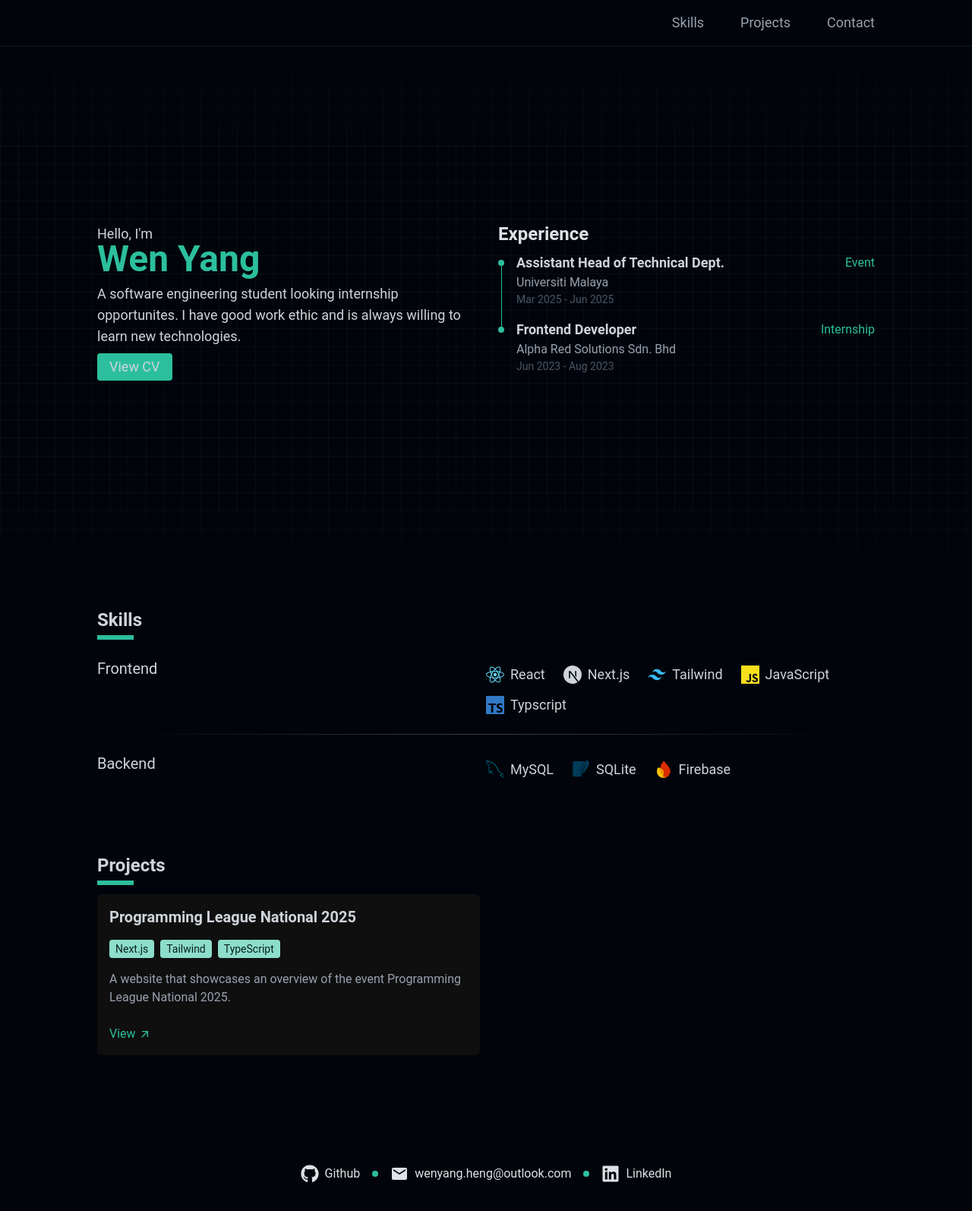
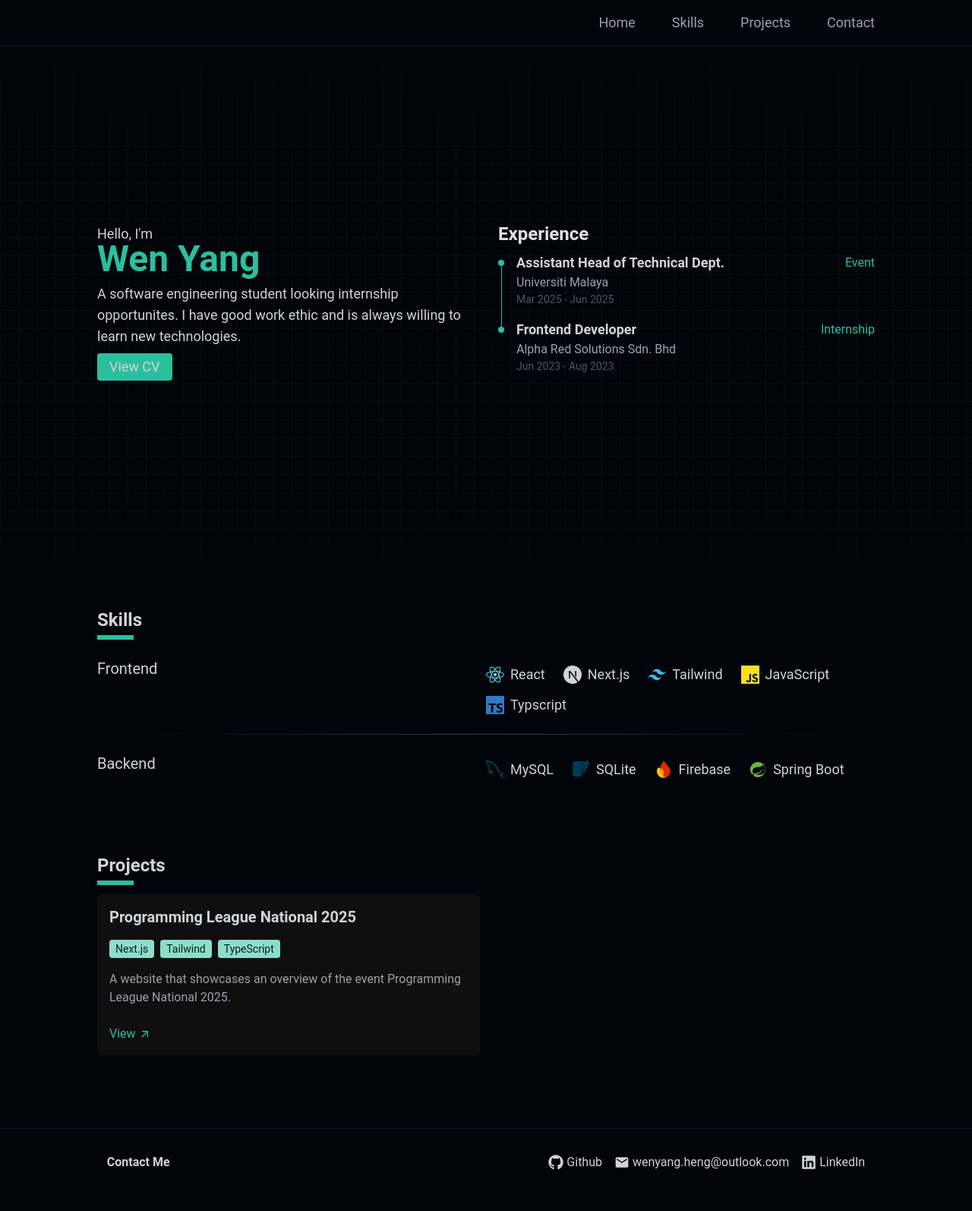
Before and after one commit to WenYang-Heng/portfolio, a React (Vite) app: page / in a window 1280 px wide. Shown: the top 1594 px of the page at 76% size. Built offline with nearby package versions, Linux system fonts and the light colour scheme.

Commit message:
added scroll navigation

```diff
--- a/src/App.jsx
+++ b/src/App.jsx
@@ -1,4 +1,4 @@
-import { useState } from 'react'
+import { useEffect, useRef, useState } from 'react'
 import reactLogo from './assets/react.svg'
 import viteLogo from '/vite.svg'
 import './App.css'
@@ -12,9 +12,37 @@ import Navbar from './components/Navbar'
 
 
 function App() {
+  const [activeSection, setActiveSection] = useState("");
+  const sectionRefs = useRef([]);
+  sectionRefs.current = [];
+
+  const addRefs = (el) => {
+    if(el && !sectionRefs.current.includes(el)) {
+      sectionRefs.current.push(el);
+    }
+  }
+
+  useEffect(() => {
+    const observer = new IntersectionObserver((entries => {
+      entries.forEach((entry) => {
+        if (entry.isIntersecting) {
+          setActiveSection(entry.target.id);
+        }
+      })
+    }), { threshold: 0.5 });
+
+    sectionRefs.current.forEach((section) => observer.observe(section));
+
+    return () => {
+      sectionRefs.current.forEach((section) => {
+        observer.unobserve(section);
+      })
+    }
+
+  })
   return (
     <>
-      <Navbar />
+      <Navbar activeSection={activeSection} />
       <div id='main-container' className='mx-4 md:w-[80%] md:m-auto text-gray max-w-5xl text-lg'>
         {/* Background */}
         <div
@@ -23,7 +51,7 @@ function App() {
           [mask-image:linear-gradient(to_bottom,transparent_0%,#01050B_25%,#01050B_80%,transparent_100%)]"
         ></div>
         {/* Main Banner */}
-        <section id='banner' className='py-52 grid md:grid-cols-2 gap-8 items-center h-screen animate-fadeinup'>
+        <section ref={addRefs} id='home' className='py-52 grid md:grid-cols-2 gap-8 items-center h-screen animate-fadeinup'>
           <div>
             <p className='leading-none text-gray-light'>Hello, I'm</p>
             <h1 className='text-5xl font-bold text-primary'>Wen Yang</h1>
@@ -35,14 +63,12 @@ function App() {
 
         {/* About Me */}
         <div className='flex flex-col gap-24'>
-          {/* <section id='about'>
-            <Header title={"About Me"}/>
-            <p>I’m Heng Wen Yang, a second year software engineering student from Universiti Malaya. I have good work ethic and is always willing to learn new technologies. </p>
-          </section> */}
           {/* Skills */}
-          <Skills />
+          <section ref={addRefs} id='skills'>
+            <Skills />
+          </section>
           {/* Projects */}
-          <section id='projects'>
+          <section ref={addRefs} id='projects'>
             <Header title={"Projects"}/>
             <Projects />
           </section>
--- a/src/components/Footer/index.jsx
+++ b/src/components/Footer/index.jsx
@@ -22,20 +22,23 @@ const socials = [
 
 function Footer() {
     return(
-        <footer className="mx-4 mt-24 text-center text-lg text-gray">
-            <div className="w-full h-[0.5px] bg-gradient-to-r from-transparent from-5% via-gray-700 to-transparent to-95%"></div>
-            <div className="flex flex-col md:flex-row justify-center items-center gap-2 md:gap-4 py-12">
+        <footer id="contact" className="px-4 mt-24 text-center text-base text-gray-light border-t-1 border-gray-900">
+            {/* <div className="w-full h-[0.5px] bg-gradient-to-r from-transparent from-5% via-gray-700 to-transparent to-95%"></div> */}
+            <div className="sm:flex justify-between items-center md:mx-auto md:w-[80%] max-w-5xl">
+                <p className="mt-4 sm:mt-0 font-bold">Contact Me</p>
+                <div className="flex flex-col sm:flex-row justify-center items-center gap-2 sm:gap-4 py-4 sm:py-8">
                     {socials.map((social, idx) => (
                         <>
-                        <div key={social.title} className={`flex items-center gap-2`}>
-                            <IconContext.Provider value={{ size: "24px" }}>
+                            <div key={social.title} className={`flex items-center gap-1`}>
+                                <IconContext.Provider value={{ size: "20px" }}>
                                     <span>{social.icon}</span>
                                 </IconContext.Provider>
-                            <a href={social.link} target="_blank" className="text-base">{social.title}</a>
+                                <a href={social.link} target="_blank">{social.title}</a>
                             </div>
-                        {(idx != socials.length - 1) && <hr className="rounded-full w-2 h-2 bg-primary border-0"/>}
+                            {/* {(idx != socials.length - 1) && <hr className="rounded-full w-2 h-2 bg-primary border-0"/>} */}
                         </>
                     ))}
+                </div>
             </div>
         </footer>
     );
--- a/src/components/Navbar/index.jsx
+++ b/src/components/Navbar/index.jsx
@@ -5,21 +5,36 @@ import { IconContext } from "react-icons";
 import { useState } from "react";
 const navlinks = [
     {
-        name: "Skills"
+        name: "Home",
+        href: "#home"
     },
     {
-        name: "Projects"
+        name: "Skills",
+        href: "#skills"
     },
     {
-        name: "Contact"
+        name: "Projects",
+        href: "#projects"
+    },
+    {
+        name: "Contact",
+        href: "#contact"
     }
 ]
 
-function Navbar() {
+function Navbar({ activeSection }) {
     const [isNavOpen, setIsNavOpen] = useState(false);
     const toggleNav = () => {
         setIsNavOpen(!isNavOpen);
     }
+
+    const handleNavClick = (href) => {
+        setIsNavOpen(false);
+        const target = document.querySelector(href);
+        if (target) {
+            target.scrollIntoView({ behavior: "smooth" });
+        }
+    };
 
     return(
         <nav className="text-gray-light fixed z-20 w-full bg-main-bg py-8 md:py-4 px-4 md:px-0 border-b-1 border-gray-900">
@@ -32,7 +47,11 @@ function Navbar() {
             <div className={`fixed top-0 right-0 h-full w-full z-10 p-4 bg-[#0F0F10] text-2xl transition-transform duration-250 ${isNavOpen ? "translate-x-0" : "translate-x-full" }`}>
                 <ul className="flex flex-col justify-center items-center h-full gap-12">
                     {navlinks.map(link => (
-                        <li><a href="">{link.name}</a></li>
+                        <li>
+                            <button onClick={() => handleNavClick(link.href)} className="hover:text-primary transition-colors duration-200">
+                                {link.name}
+                            </button>
+                        </li>
                     ))}
                 </ul>
             </div>
@@ -41,7 +60,9 @@ function Navbar() {
             <div className="hidden md:block md:w-[80%] mx-auto max-w-5xl text-gray-400">
                 <ul className="flex justify-end text-lg gap-12">
                     {navlinks.map(link => (
-                        <li>{link.name}</li>
+                        <li key={link.name} className="hover:text-primary transition-colors duration-200">
+                            <button onClick={() => handleNavClick(link.href)}>{link.name}</button>
+                        </li>
                     ))}
                 </ul>
             </div>
--- a/src/components/Skills/index.jsx
+++ b/src/components/Skills/index.jsx
@@ -1,11 +1,13 @@
 import Header from "../Header";
 import { FaReact } from "react-icons/fa";
 import { SiNextdotjs, SiTypescript, SiJavascript, SiSqlite } from "react-icons/si";
+import { BiLogoSpringBoot } from "react-icons/bi";
 import { RiTailwindCssFill } from "react-icons/ri";
 import { GrMysql } from "react-icons/gr";
 import { IconContext } from "react-icons";
 import FirebaseLogo from "../../logos/Firebase-Logo";
 import { useElementInView } from "../../hooks/useElementInView";
+import { useEffect } from "react";
 
 const techStacks = [
     {
@@ -54,6 +56,11 @@ const techStacks = [
             {
                 name: "Firebase",
                 icon: <FirebaseLogo />
+            },
+            {
+                name: "Spring Boot",
+                icon: <BiLogoSpringBoot />,
+                color: "#6DB33F"
             }
         ]
     },
@@ -61,9 +68,10 @@ const techStacks = [
 
 function Skills() {
     const [elementRef, isInView] = useElementInView({ threshold: 0.1 });
+
     return (
-        <section>
-            <Header title={"Skills"}/>
+        <>
+            <Header title={"Skills"} />
             {techStacks.map((stack, idx) =>
                 <>
                     <div key={stack.title} className={`grid md:grid-cols-2 text-gray-light ${idx != techStacks.length - 1 ? "my-6" : "mt-6"} ${isInView ? "animate-fadeinup" : "opacity-0"}`}>
@@ -82,7 +90,7 @@ function Skills() {
                     {idx != techStacks.length - 1 && <div className={`w-full h-[0.5px] bg-gradient-to-r from-transparent from-5% via-gray-700 to-transparent to-95% ${isInView ? "animate-fadeinup" : "opacity-0"}`}></div>}
                 </>
             )}
-        </section>
+        </>
     );
 }
 
```
Lines whose indentation alone changed are shown as unchanged.
